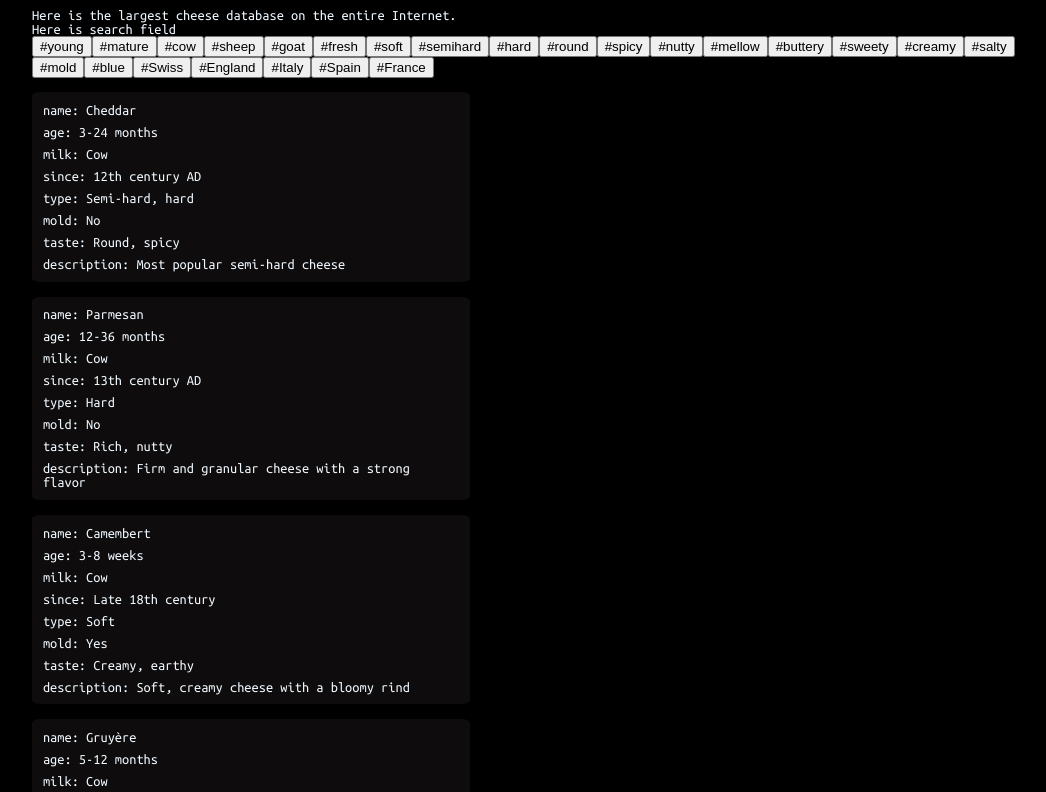
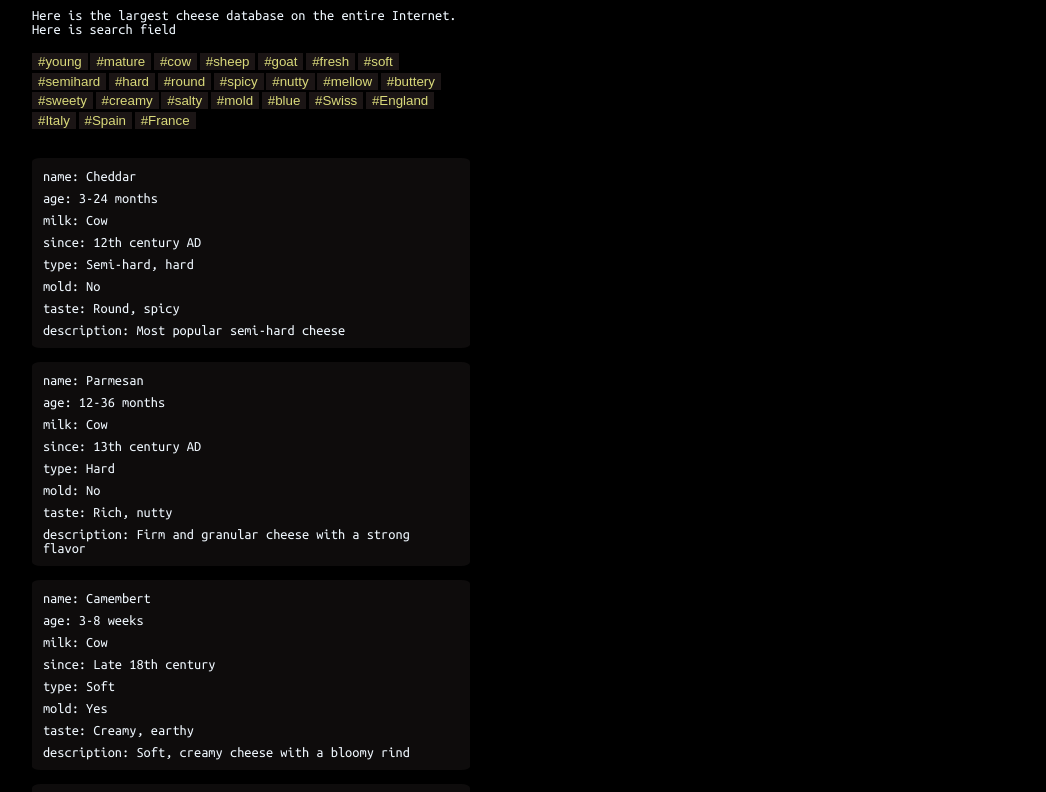
Before and after one commit to Diatom/my-site-9, a plain HTML site: page index.html in a window 1280 px wide. Shown: the top 792 px of the page, without its empty margins (224-1270 px from the left). Drawn offline with Linux system fonts and the light colour scheme.

Commit message:
update css filter

```diff
--- a/main.js
+++ b/main.js
@@ -43,7 +43,7 @@ fetchData().then(data => {
 })
 
 
-class Nav {
+class Filter {
   constructor(tags) {
     this.nav = document.createElement('nav');
     this.tags = tags;
@@ -58,8 +58,8 @@ class Nav {
   }
 }
 
-const myNav = new Nav(tags);
-const button = myNav.createButton();
+const myFilter = new Filter(tags);
+const button = myFilter.createButton();
 document.body.appendChild(button);
 
 
--- a/main.scss
+++ b/main.scss
@@ -28,9 +28,15 @@ div {
 nav {
   flex-wrap: wrap;
   display: flex;
+  width: 30em;
+  margin: 1em 0 1em 0;
 
   button {
-    display: flex;
     cursor: pointer;
+    border-radius: 0;
+    border: none;
+    margin: 0.2em 0.2em 0 0;
+    background-color: rgb(27, 21, 21);
+    color: rgb(218, 218, 123);
   }
 }
```
Also changed, not shown: main.css.
